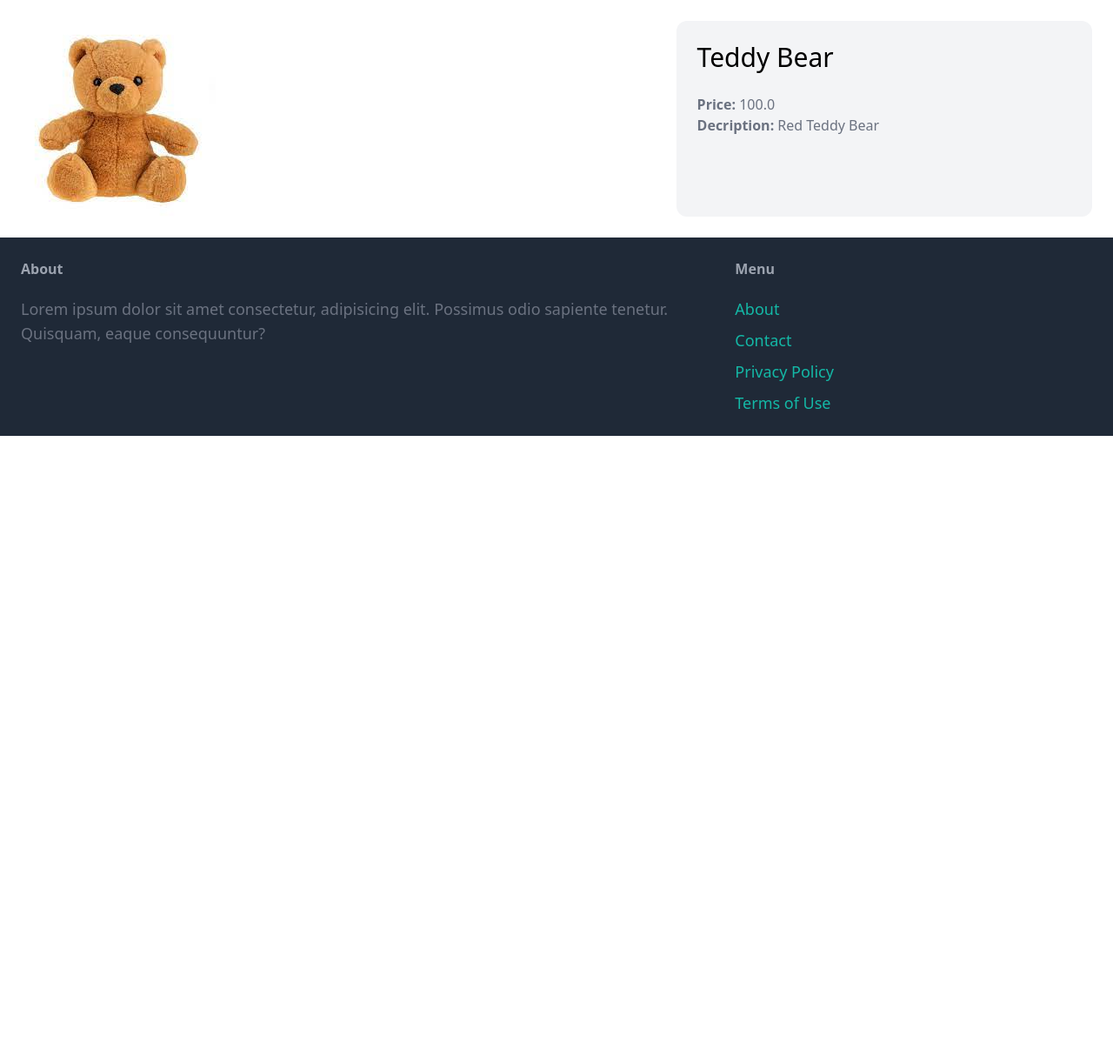
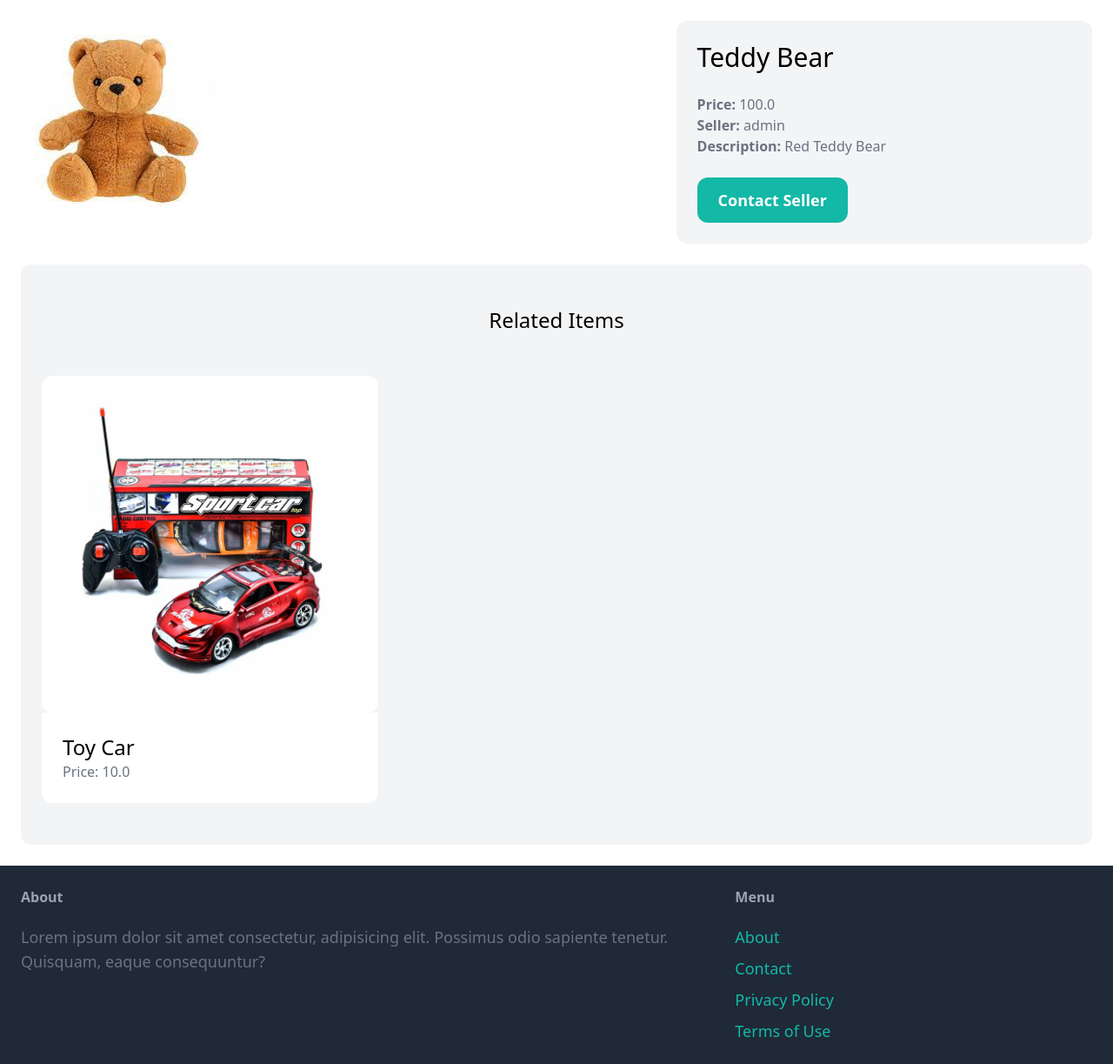
Before and after one commit to AnikaTahshin/e-commerce_python_django, a Django app: page /items/1/ in a window 1280 px wide. Shown: the part 77-1300 px from the top of the page at 87% size. Before the commit the page ends 578 px from the top, so only its background shows below. Run offline with Django 4.2, Linux system fonts and the light colour scheme; data comes from the database, SQL or seed files in the repository; both versions use the stored data as it was after the commit; some libraries are stand-ins or nearby versions.

Commit message:
related products shown in detail page

```diff
--- a/item/templates/item/detail.html
+++ b/item/templates/item/detail.html
@@ -8,9 +8,41 @@
   <div class="col-span-2 p-6 bg-gray-100 rounded-xl">
     <h2 class="mb-6 text-3xl">{{ item.name }}</h2>
     <p class="text-gray-500"><strong>Price:</strong> {{ item.price }}</p>
+    <p class="text-gray-500"><strong>Seller:</strong> {{ item.created_by }}</p>
+
+    {% if item.description %}
     <p class="text-gray-500">
-      <strong>Decription:</strong> {{ item.description }}
+      <strong>Description:</strong> {{ item.description }}
     </p>
+    {% endif %}
+
+    <a
+      href="#"
+      class="inline-block mt-6 px-6 py-3 text-lg font-semibold rounded-xl bg-teal-500 text-white hover:bg-teal-700"
+      >Contact Seller</a
+    >
+  </div>
+</div>
+
+<div class="mt-6 px-6 py-12 bg-gray-100 rounded-xl">
+  <h2 class="mb-12 text-2xl text-center">Related Items</h2>
+
+  <div class="grid grid-cols-3 gap-3">
+    {% for item in related_items %}
+    <div>
+      <a href="{% url 'item:detail' item.id %}">
+        <div>
+          <img src="{{item.image.url}}" class="rounded-xl" alt="" />
+        </div>
+        <div class="p-6 bg-white rounded-b-xl">
+          <h2 class="text-2xl">{{item.name}}</h2>
+
+          <p class="text-gray-500">Price: {{item.price}}</p>
+        </div>
+      </a>
+    </div>
+
+    {% endfor %}
   </div>
 </div>
 {% endblock %}
--- a/item/views.py
+++ b/item/views.py
@@ -13,6 +13,9 @@ from .models import Item
 
 def detail(request, pk):
     item = get_object_or_404(Item, pk=pk)
+    related_items= Item.objects.filter(category=item.category,is_sold=False).exclude(pk=pk)[0:3]
+
     return render(request, 'item/detail.html', {
-        'item': item
+        'item': item,
+        'related_items':related_items
     })
```
Also changed, not shown: db.sqlite3, media/item_images/323054.jpg (added).
